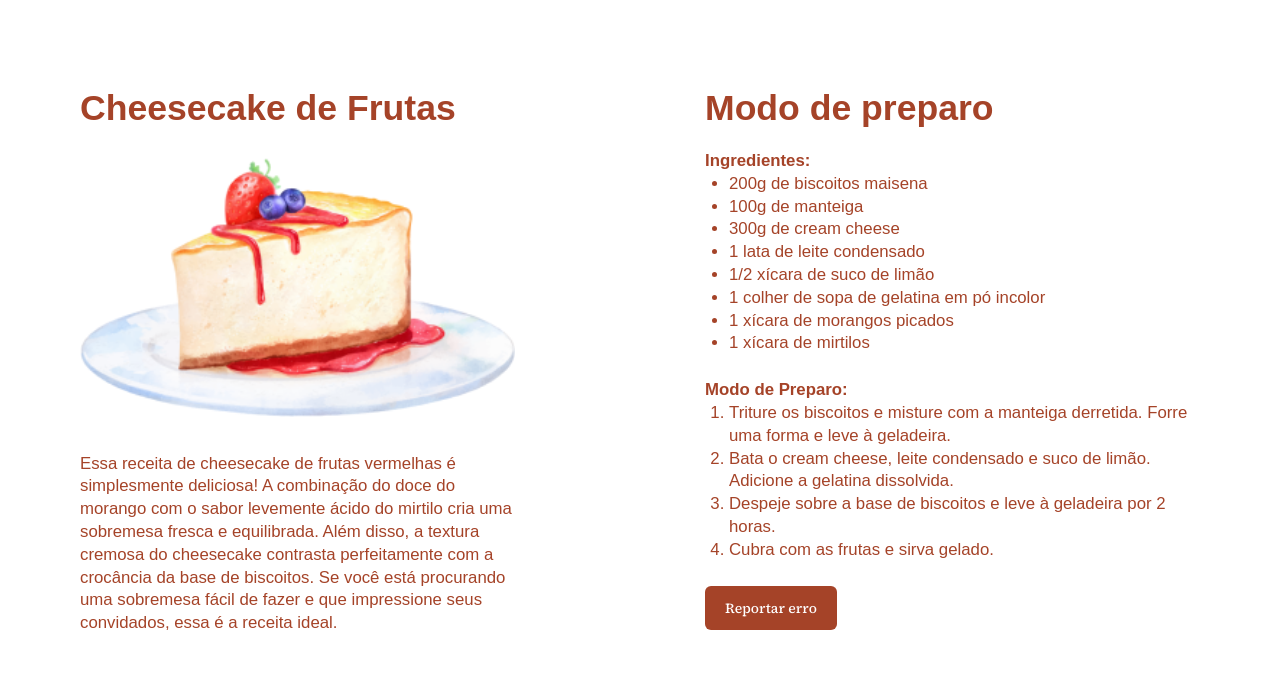
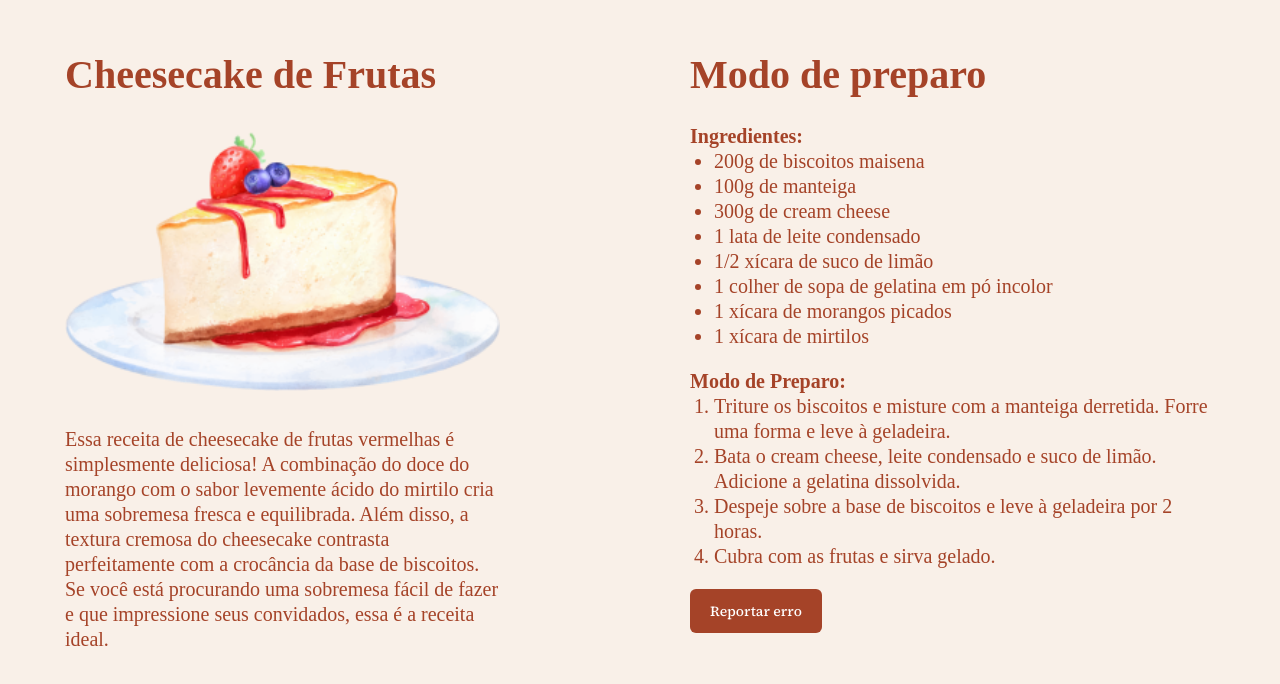
Before and after one commit to romeulima/first-responsive-project, a plain HTML site: page index.html in a window 1280 px wide. Drawn offline with Linux system fonts and the light colour scheme; a web font is replaced by a local one.

Commit message:
Update style.css

```diff
--- a/style.css
+++ b/style.css
@@ -1,67 +1,61 @@
 *{
     margin: 0;
     padding: 0;
-
     box-sizing: border-box;
-
-    -webkit-font-smoothing: antialiased;
-    -moz-osx-font-smoothing: grayscale;
 }
 
 :root{
-    font-family: 'Source Serif Pro', sans-serif;
+    font-family: 'Source Serif Pro';
     font-size: 62.5%;
 }
 
 body{
+    background-color: #F9F0E8;
     font-size: 1.6rem;
     color: #A54328;
 }
 
 main{
-    max-width: 32rem;
-    margin-inline: auto;
-    padding: 5.4rem 3.6rem 7rem;
-
-    box-sizing: content-box;
-
     display: flex;
     flex-direction: column;
     gap: 3.2rem;
+    max-width: 32rem;
+    margin-inline: auto;
+    padding: 5rem 3.2rem;
+
+    box-sizing: content-box;
+}
+
+main img{
+    margin-block: 3.2rem;
+    width: 100%;
 }
 
 h1, h2{
-    font-size: clamp(2.8rem, 2vw + 1rem, 4rem);
-    line-height: clamp(3.6rem, 2vw + 1rem, 5rem);
+    font-size: 2.8rem;
+    line-height: 3.6rem;
 }
 
-.ingredients h2{
+h2{
     padding-bottom: 2.4rem;
-}
-
-img{
-    width: 100%;
-    margin-block: 3.2rem;
-}
-
-p, li, strong{
-    font-size: clamp(1.4rem, 1vw + .4rem, 2rem);
-    line-height: clamp(1.8rem, 1vw + 1rem, 2.5rem);
 }
 
 ul, ol{
     padding-left: 2.4rem;
+    margin-bottom: 2rem;
 }
 
-ul{
-    padding-bottom: 2.4rem;
+
+p, strong, li{
+    font-size: 1.4rem;
+    line-height: 1.8rem;
 }
 
 button{
-    font-family: 'Source Serif 4', sans-serif;
+    font-family: 'Source Serif 4';
     font-size: 1rem;
+    line-height: 1.8rem;
     font-weight: 500;
-    line-height: 1.8rem;
 
     background-color: #A54328;
     color: white;
@@ -70,18 +64,13 @@ button{
     border-radius: .6rem;
 
     padding: .8rem 1.2rem;
-
-    margin-top: 2.4rem;
 }
 
-
-@media (min-width: 1120px) {
+@media (min-width: 770px){
     main{
+        flex-direction: row;
         max-width: fit-content;
-        flex-direction: row;
         gap: 19rem;
-
-        padding: 9rem 8rem;
     }
 
     .recipe{
@@ -92,21 +81,20 @@ button{
         max-width: 52.5rem;
     }
 
-    /* h1, h2{
+    h1, h2{
         font-size: 4rem;
         line-height: 5rem;
     }
 
-    p, li, strong{
+    p, strong, li{
         font-size: 2rem;
         line-height: 2.5rem;
-    } */
+    }
 
     button{
-        padding: 1rem 2rem;
-
         font-size: 1.4rem;
         line-height: 2.4rem;
+
+        padding: 1rem 2rem;
     }
-
 }
```
